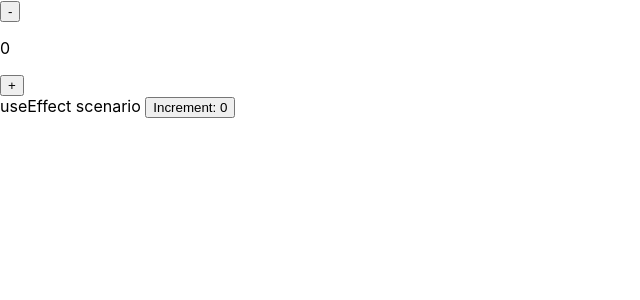
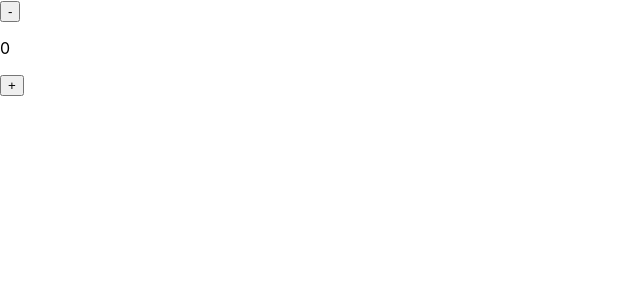
Before and after one commit to Mohithj/react-practice, a React (Create React App) app in the folder sample/starter/: page / in a window 1280 px wide. Shown: the top 300 px of the page, without its empty margins (0-640 px from the left). Built offline with nearby package versions, Linux system fonts and the light colour scheme.

Commit message:
more react practice

```diff
--- a/sample/starter/src/App.js
+++ b/sample/starter/src/App.js
@@ -20,7 +20,7 @@ class App extends React.Component {
         <FCdebounce />
         <FCref />
         <FCapi /> */}
-        <FCuseEffect />
+        {/* <FCuseEffect /> */}
         {/* <Counter />
         <FunComp />
         <AppGallery /> */}
```
